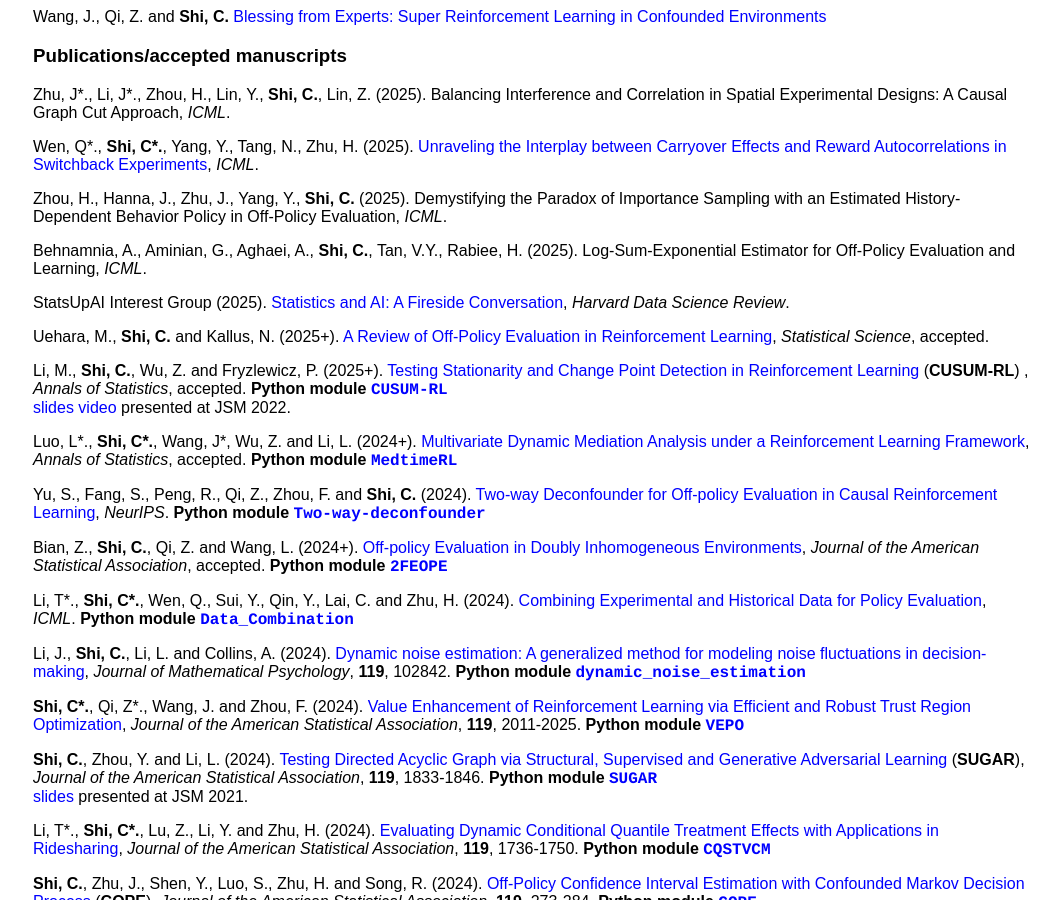
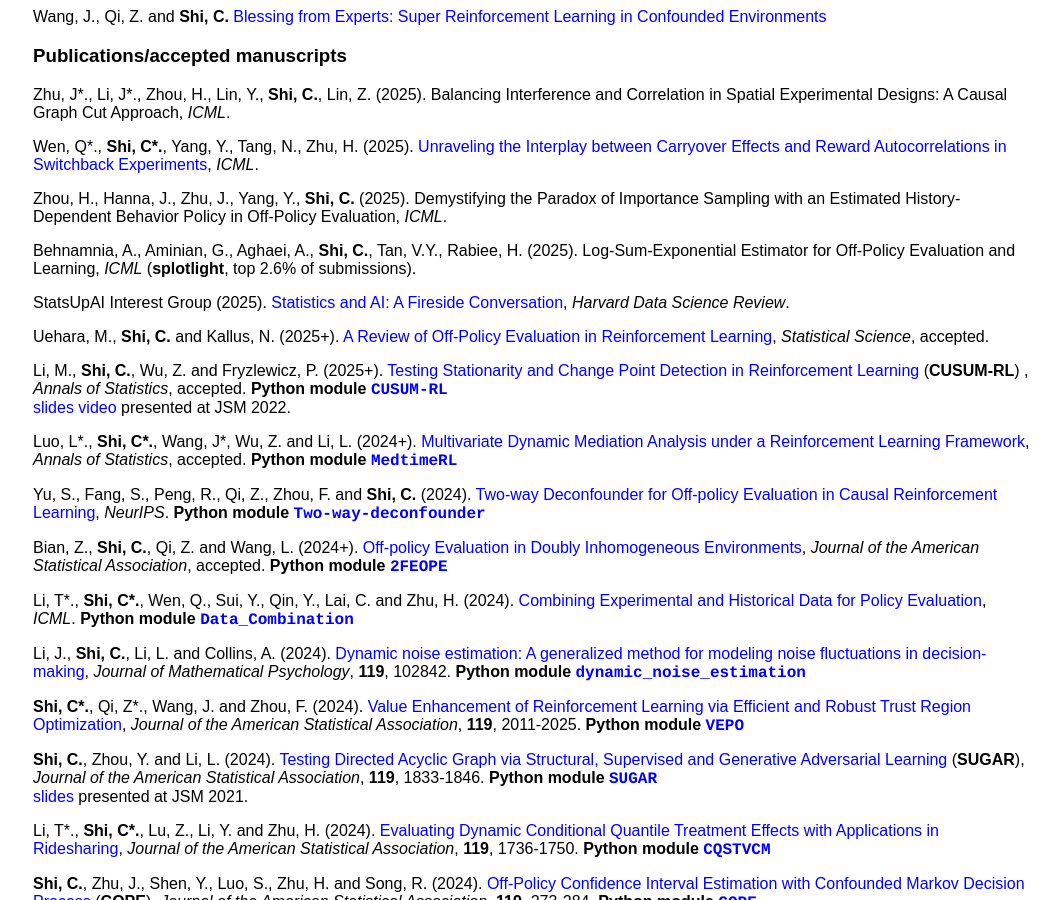
Before and after one commit to callmespring/callmespring.github.io, a Jekyll site: the page built from publication.md, in a window 1280 px wide and 900 px high, scrolled down 880 px. Shown: the whole window, without its empty margins (107-1166 px from the left). Built offline with Jekyll 4.4.1, drawn with Linux system fonts in a browser that asks for light colours.

Commit message:
Update publication.md

```diff
--- a/publication.md
+++ b/publication.md
@@ -56,7 +56,7 @@ Wen, Q\*., **Shi, C\*.**, Yang, Y., Tang, N., Zhu, H. (2025). [Unraveling the In
 
 Zhou, H., Hanna, J., Zhu, J., Yang, Y., **Shi, C.** (2025). Demystifying the Paradox of Importance Sampling with an Estimated History-Dependent Behavior Policy in Off-Policy Evaluation, _ICML_.
 
-Behnamnia, A., Aminian, G., Aghaei, A., **Shi, C.**, Tan, V.Y., Rabiee, H. (2025). Log-Sum-Exponential Estimator for Off-Policy Evaluation and Learning, _ICML_.
+Behnamnia, A., Aminian, G., Aghaei, A., **Shi, C.**, Tan, V.Y., Rabiee, H. (2025). Log-Sum-Exponential Estimator for Off-Policy Evaluation and Learning, _ICML_ (**splotlight**, top 2.6% of submissions).
 
 StatsUpAI Interest Group (2025). [Statistics and AI: A Fireside Conversation](https://hdsr.mitpress.mit.edu/pub/a7kmqk35/release/1?readingCollection=da931fd2), _Harvard Data Science Review_.
 
```
